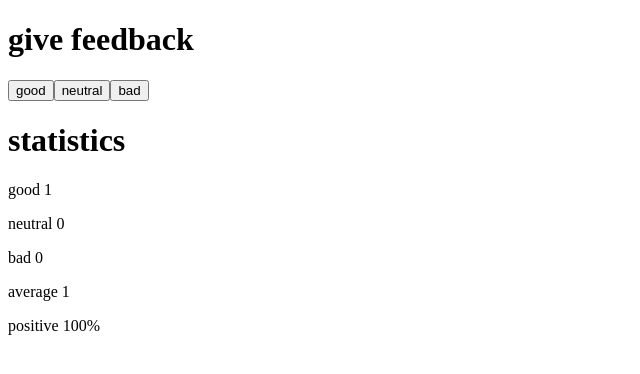
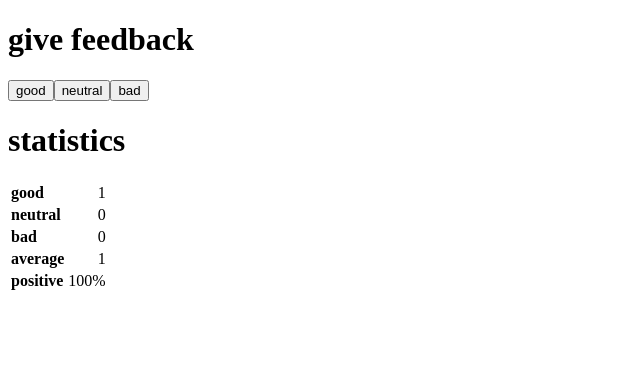
Before and after one commit to Gases/fullstack-open, a React (Create React App) app in the folder part01/1.6-1.14/: page / in a window 1280 px wide. Both pictures are taken after a click on the button "good". Shown: the top 374 px of the page, without its empty margins (0-640 px from the left). Built offline with nearby package versions, Linux system fonts and the light colour scheme.

Commit message:
solved exercise 1.11

```diff
--- a/part01/1.6-1.14/src/App.js
+++ b/part01/1.6-1.14/src/App.js
@@ -11,29 +11,33 @@ const Button = (props) => {
 const StatisticLine = (props) => {
   if (props.text === "positive") {
     return (
-      <p>
-        {props.text} {props.value}%
-      </p>
+      <tr>
+        <th align="left">{props.text}</th>
+        <td align="right">{props.value}%</td>
+      </tr>
     );
   }
 
   return (
-    <p>
-      {props.text} {props.value}
-    </p>
+    <tr>
+      <th align="left">{props.text}</th>
+      <td align="right">{props.value}</td>
+    </tr>
   );
 }
 
 const Statistics = (props) => {
   if (props.total !== 0) {
     return (
-      <div>
-        <StatisticLine text="good" value={props.good} />
-        <StatisticLine text="neutral" value={props.neutral} />
-        <StatisticLine text="bad" value={props.bad} />
-        <StatisticLine text="average" value={(props.good - props.bad) / props.total} />
-        <StatisticLine text="positive" value={(props.good / props.total) * 100} />
-      </div>
+      <table>
+        <tbody>
+          <StatisticLine text="good" value={props.good} />
+          <StatisticLine text="neutral" value={props.neutral} />
+          <StatisticLine text="bad" value={props.bad} />
+          <StatisticLine text="average" value={(props.good - props.bad) / props.total} />
+          <StatisticLine text="positive" value={(props.good / props.total) * 100} />
+        </tbody>
+      </table>
     )
   }
 
```
